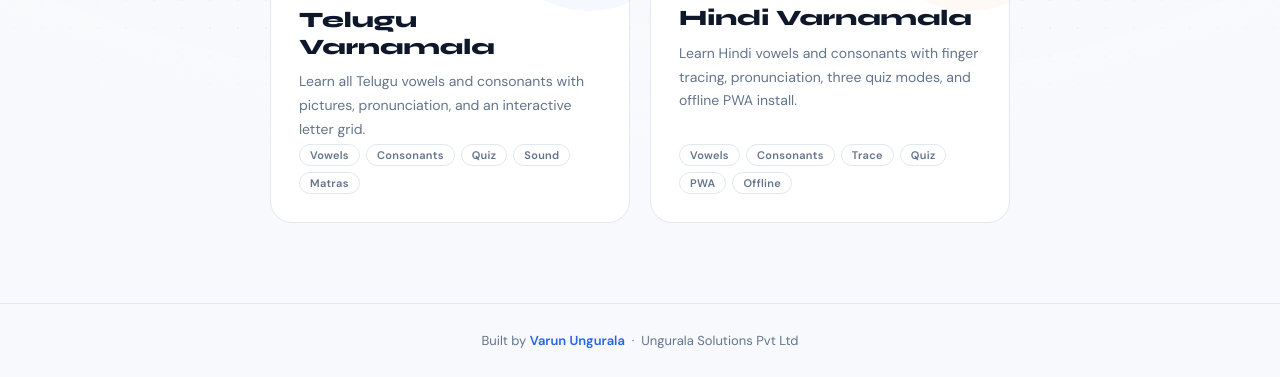
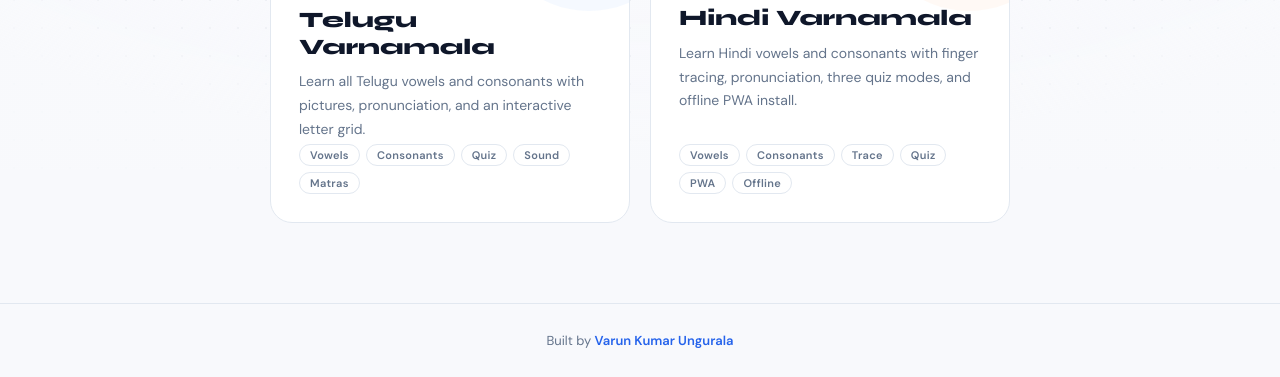
Before and after one commit to ung-varun/Mini-apps, a plain HTML site: page index.html in a window 1280 px wide. Shown: the part 630-1007 px from the top of the page. Drawn offline with Linux system fonts and the light colour scheme.

Commit message:
Update index.html

```diff
--- a/index.html
+++ b/index.html
@@ -352,8 +352,8 @@
 
 <footer>
   Built by
-  <a href="https://www.linkedin.com/in/varunu/" target="_blank" rel="noopener">Varun Ungurala</a>
-  &nbsp;·&nbsp; Ungurala Solutions Pvt Ltd
+  <a href="https://www.linkedin.com/in/varunu/" target="_blank" rel="noopener">Varun Kumar Ungurala</a>
+
 </footer>
 
 </body>
```
